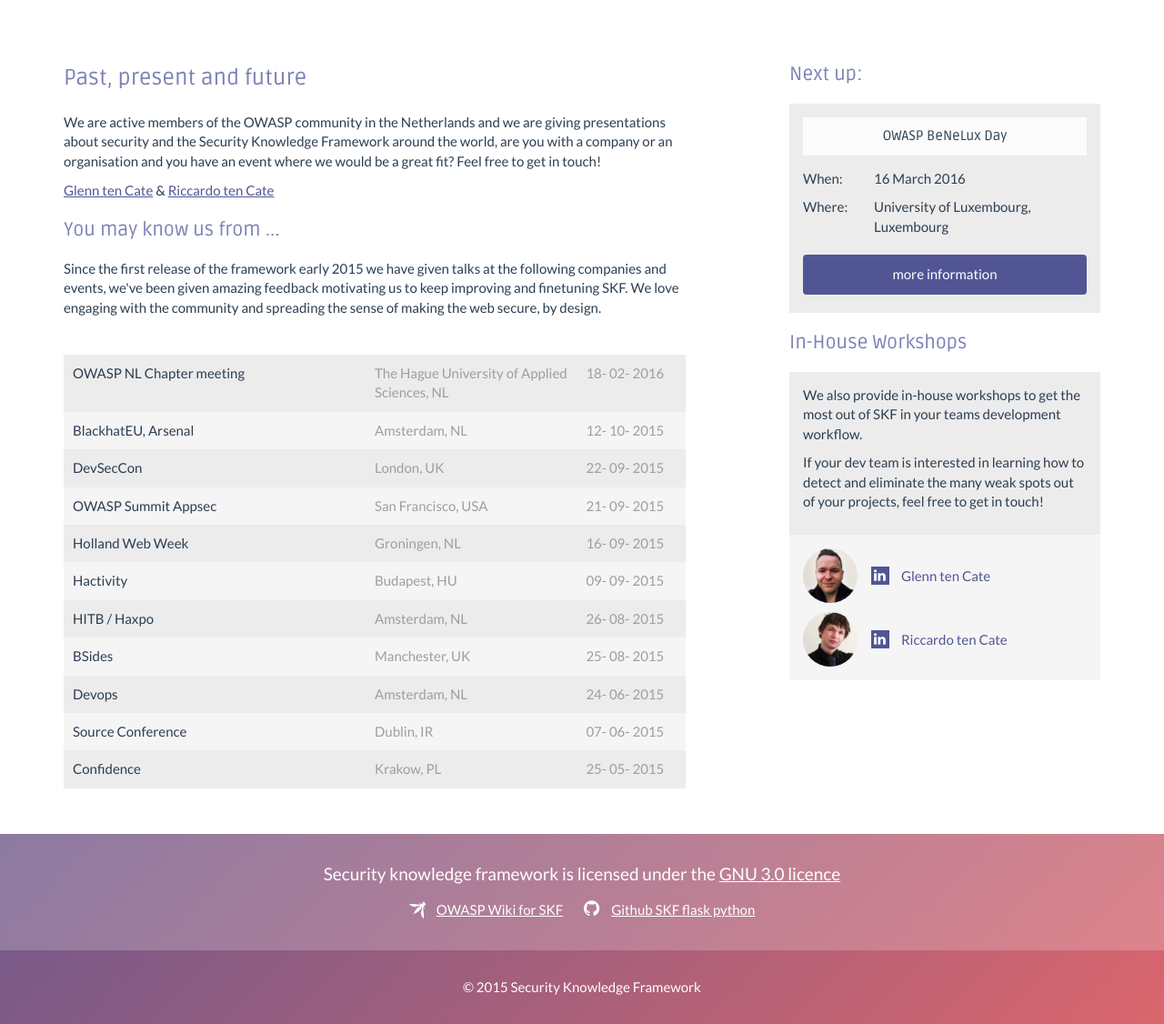
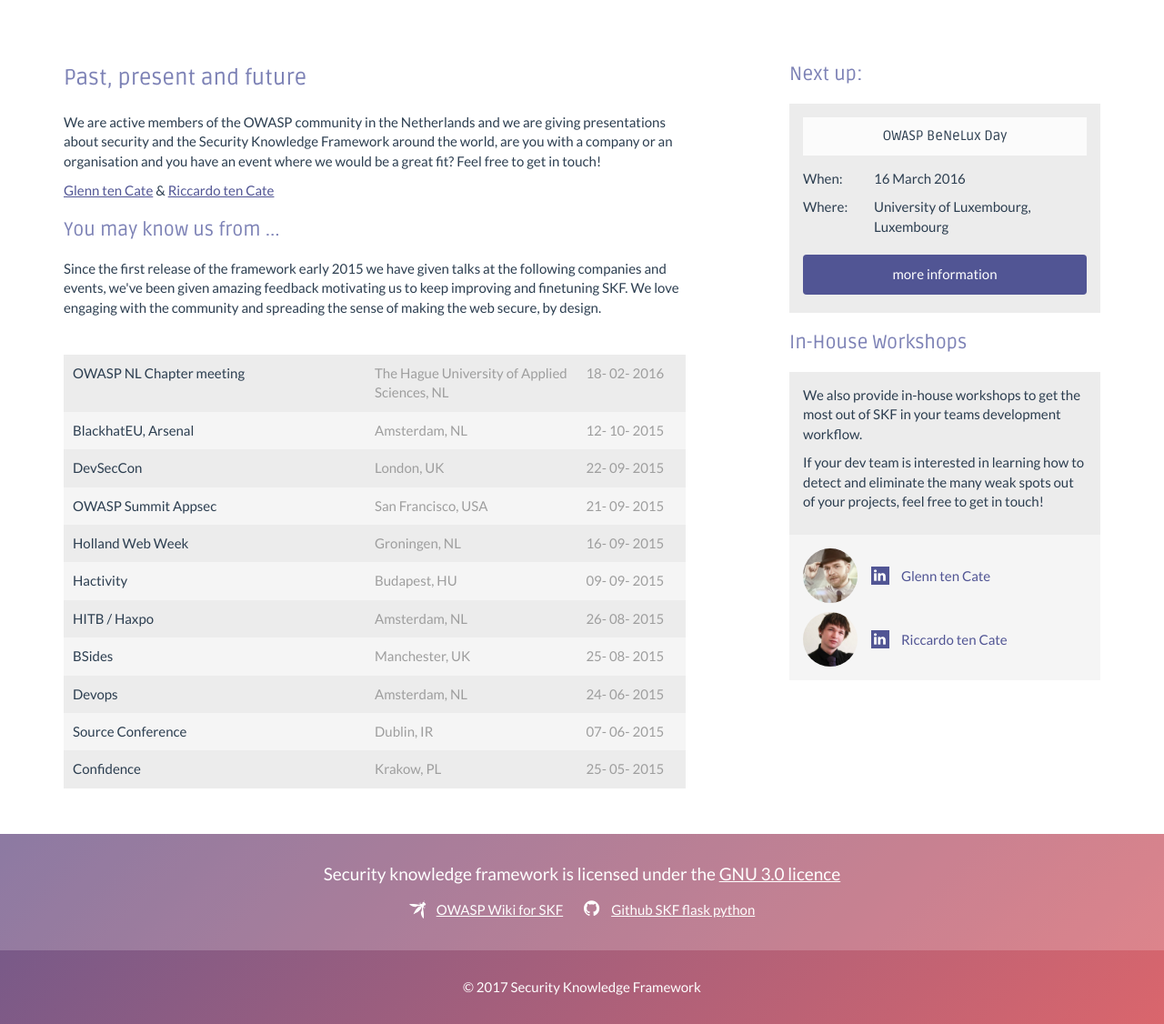
Before and after one commit to blabla1337/skf-www, a PHP site: page /talks.php in a window 1280 px wide. Shown: the part 315-1441 px from the top of the page at 91% size. Run offline with PHP 8.4, Linux system fonts and the light colour scheme; some libraries are stand-ins or nearby versions.

Commit message:
Update talks.php

```diff
--- a/talks.php
+++ b/talks.php
@@ -260,7 +260,7 @@ header('X-Content-Type-Options: nosniff');
 						<div class="contact">
 							<div class="member">
 								<div class="avatar">
-									<img src="img/team/glenn-ten-cate.jpg" width="300" height="300" alt="Glenn ten Cate" />
+									<img src="img/team/glenn-ten-cate-hat.jpg" width="300" height="300" alt="Glenn ten Cate" />
 								</div>
 								<div class="info">
 									<p><span class="square"><i class="fa fa-linkedin"></i></span> <a href="https://www.linkedin.com/profile/view?id=140628259" class="linkedin" target="_blank">Glenn ten Cate</a></p>
@@ -297,7 +297,7 @@ header('X-Content-Type-Options: nosniff');
 			</div>
 		</div>
 		<div class="container footer">
-			&copy; 2015 Security Knowledge Framework
+			&copy; 2017 Security Knowledge Framework
 		</div>
 	</footer>
 
```
